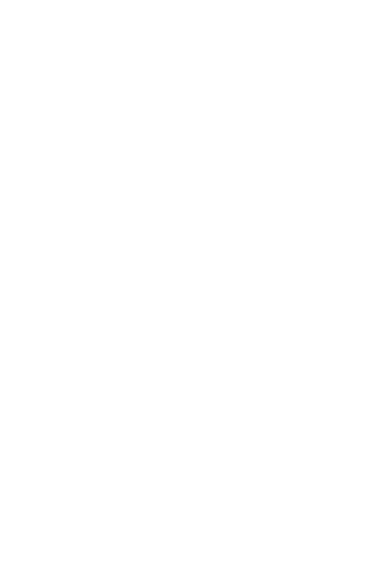
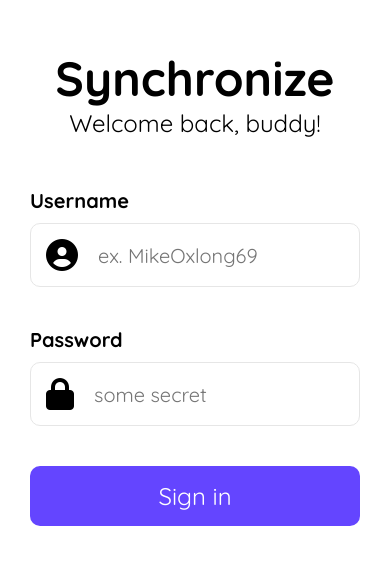
Before and after one commit to AlvaJufinto/mern-social-media, a React (Create React App) app: page / in a window 390 px wide. Before the commit this address had no page. Shown: the part 135-700 px from the top of the page. Built offline with nearby package versions, Linux system fonts and the light colour scheme.

Commit message:
ADD: Sign in page and mobile responsive

```diff
--- a/package.json
+++ b/package.json
@@ -21,6 +21,9 @@
     "test": "react-scripts test",
     "eject": "react-scripts eject"
   },
+  "resolutions": {
+    "react-error-overlay": "6.0.9"
+  },
   "eslintConfig": {
     "extends": [
       "react-app",
@@ -38,5 +41,8 @@
       "last 1 firefox version",
       "last 1 safari version"
     ]
+  },
+  "devDependencies": {
+    "react-error-overlay": "^6.0.9"
   }
 }
--- a/public/index.html
+++ b/public/index.html
@@ -13,6 +13,9 @@
     <link rel="manifest" href="%PUBLIC_URL%/manifest.json" />
     <!-- <script crossorigin src="..."></script> -->
 
+    <link rel="manifest" href="%PUBLIC_URL%/manifest.json" />
+    <link rel="stylesheet" href="https://cdnjs.cloudflare.com/ajax/libs/font-awesome/6.1.1/css/all.min.css">
+
     <title>Synchronize</title>
   </head>
   <body>
--- a/src/App.js
+++ b/src/App.js
@@ -6,13 +6,18 @@
   Navigate
 } from "react-router-dom";
 
+import SignIn from "./pages/SignIn";
+
+import './styles/globals.css';
+
 const App = () => {
 
   return (
-    <Router>
-      <Routes>
-      </Routes>
-    </Router>
+    // <Router>
+    //   <Routes>
+    //   </Routes>
+    // </Router>
+    <SignIn />
   );
 }
 
--- /dev/null
+++ b/src/pages/SignIn.jsx
@@ -0,0 +1,38 @@
+import { useContext } from "react";
+import {
+  BrowserRouter as Router,
+  Routes,
+  Route,
+  Navigate
+} from "react-router-dom";
+
+import './../styles/pages-css/sign-in-up.css';
+
+const SignIn = () => {
+
+  return (
+      <div className="SignInContainer">
+          <form className="SignInWrapper container-border-global">
+              <h1 className="SignInWrapper__title">Synchronize</h1>
+              <p className="SignInWrapper__description">Welcome back, buddy!</p>
+              <div className="SignIn__input-group">
+                  <p className="SignIn__input-group__Name" >Username</p>
+                  <div className="SignIn__input-group__wrapper input-wrapper-global">
+                    <i className="fa-solid fa-circle-user SignIn__input-icon"></i>
+                    <input type="text" placeholder="ex. MikeOxlong69"  className="SignIn__input-text input-text-global"></input>
+                  </div>
+              </div>
+              <div className="SignIn__input-group">
+                  <p className="SignIn__input-group__Name" >Password</p>
+                  <div className="SignIn__input-group__wrapper input-wrapper-global">
+                    <i className="fa-solid fa-lock SignIn__input-icon"></i>
+                    <input type="text" placeholder="some secret"  className="SignIn__input-text input-text-global"></input>
+                  </div>
+              </div>
+              <button className="SignIn__submit-button button-global">Sign in</button>
+          </form>
+      </div>
+  );
+}
+
+export default SignIn;
--- a/src/styles/globals.css
+++ b/src/styles/globals.css
@@ -0,0 +1,82 @@
+@import url('https://fonts.googleapis.com/css2?family=Quicksand:wght@300;400;500;600;700&display=swap');
+
+:root {
+    --white: white;
+    --black: #000000;
+    --grey: #E6E6E6;
+    --violet : #6445FF;
+    --light-violet: #EBEEFF;
+    --red: #FF4545;
+}
+
+* {
+    padding: 0;
+    margin: 0;
+    box-sizing: border-box;
+    font-family: 'Quicksand', sans-serif;
+}
+
+html,
+body {
+    overflow-x: hidden;
+    background: var(--white);
+    min-height: 100vh;
+}
+
+/* width */
+/* ::-webkit-scrollbar {
+  width: 10px;
+} */
+
+/* Track */
+/* ::-webkit-scrollbar-track {
+  background: var(--white);
+} */
+
+/* Handle */
+/* ::-webkit-scrollbar-thumb {
+  background: var(--orange);
+  border-radius: 6px;
+} */
+
+a {
+  color: var(--black);
+  text-decoration: none;
+}
+
+.button-global {
+  cursor: pointer;
+  outline: none;
+  border: none;
+  border-radius: 10px;
+  background-color: var(--violet);
+  color: var(--white);
+  user-select: none;
+}
+
+/* .button-global:hover {
+  box-shadow: 2px 2px 20px var(--blue);
+} */
+
+.section-global {
+  max-width: 1280px;
+  padding: 10px 5%;
+}
+
+.input-wrapper-global {
+  border: 1px solid var(--grey);
+  border-radius: 10px;
+  padding: 15px;
+  display: flex;
+  align-items: center;
+  gap: 20px;
+}
+.input-text-global {
+  border: none;
+  outline: none;
+}
+
+.container-border-global {
+  border: 1px solid var(--light-violet);
+  border-radius: 10px;
+}
--- /dev/null
+++ b/src/styles/pages-css/sign-in-up.css
@@ -0,0 +1,51 @@
+.SignInContainer {
+    min-height: 100vh;
+    display: flex;
+    align-items: center;
+    justify-content: center;
+}
+
+.SignInWrapper {
+    padding: 50px 30px;
+    max-width: 100%;
+    width: 500px;
+}
+
+.SignInWrapper__title {
+    font-size: 3rem;
+}
+.SignInWrapper__description {
+    font-size: 1.5rem;
+    margin: 0 0 50px 0;;
+}
+.SignInWrapper__title, .SignInWrapper__description {
+    text-align: center;
+}
+
+.SignIn__input-group {
+    margin: 40px 0;
+}
+.SignIn__input-group__Name {
+    font-size: 1.25rem;
+    font-weight: 800;
+    margin: 0 0 10px 0;
+}
+.SignIn__input-group__wrapper i {
+    font-size: 2rem;
+}
+.SignIn__input-text {
+    font-size: 1.25rem;
+}
+
+.SignIn__submit-button {
+    width: 100%;
+    height: 60px;
+    font-size: 1.5rem;
+}
+
+
+@media (max-width: 768px) {
+    .SignInWrapper {
+        border: none !important;
+    }
+}
```
Also changed, not shown: src/assets/img/noBanner.jpg, src/pages/SignUp.jsx (added), 1 other file (tests, documents, lock files or other folders).
